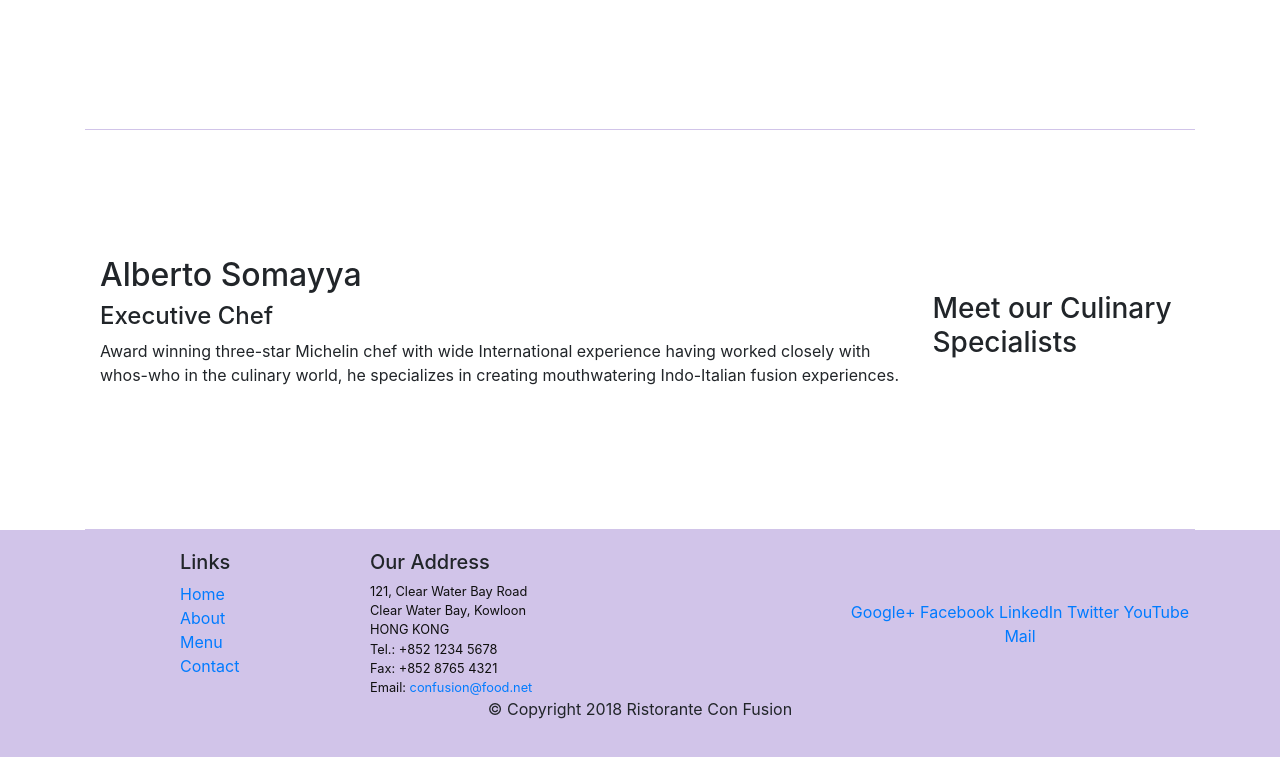
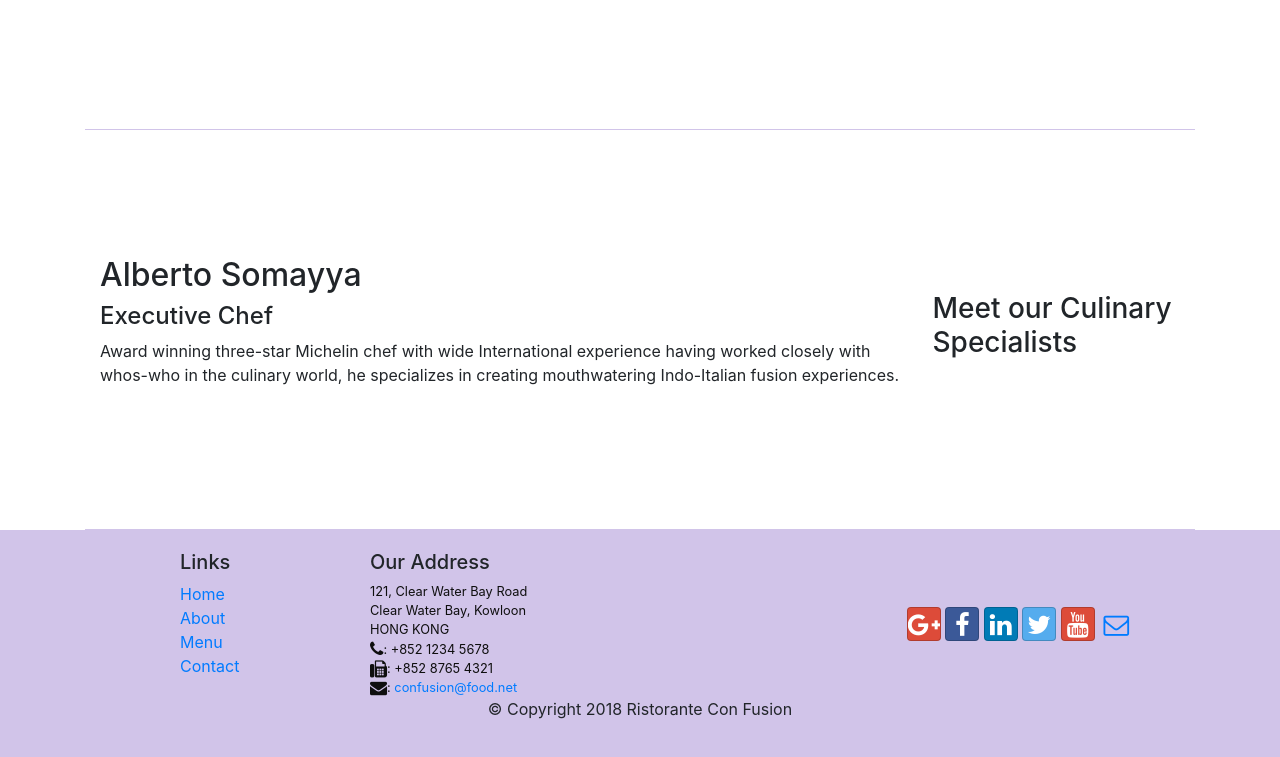
Before and after one commit to ailujailuj/bootstrap-exercise, a website: page index.html in a window 1280 px wide. Shown: the part 1004-1761 px from the top of the page. Drawn offline with nearby package versions, Linux system fonts and the light colour scheme.

Commit message:
adding font icons

```diff
--- a/index.html
+++ b/index.html
@@ -10,6 +10,8 @@
      <!-- Bootstrap CSS -->
      <link rel="stylesheet" href="node_modules/bootstrap/dist/css/bootstrap.min.css">
      <link href="css/styles.css" rel="stylesheet">
+     <link rel="stylesheet" href="node_modules/font-awesome/css/font-awesome.min.css">
+    <link rel="stylesheet" href="node_modules/bootstrap-social/bootstrap-social.css">
     <title>Ristorante Con Fusion</title>
 </head>
 
@@ -36,10 +38,10 @@
             <a class="navbar-brand" href="#">Ristorante Con Fusion</a>
             <div class="collapse navbar-collapse" id="Navbar">
                 <ul class="navbar-nav mr-auto">
-                    <li class="nav-item active"><a class="nav-link" href="#">Home</a></li>
-                    <li class="nav-item"><a class="nav-link" href="/aboutus.html">About</a></li>
-                    <li class="nav-item"><a class="nav-link" href="#">Menu</a></li>
-                    <li class="nav-item"><a class="nav-link" href="#">Contact</a></li>
+                    <li class="nav-item active"><a class="nav-link" href="#"><span class="fa fa-home fa-lg"></span>Home</a></li>
+                    <li class="nav-item"><a class="nav-link" href="/aboutus.html"><span class="fa fa-info fa-lg"></span>About</a></li>
+                    <li class="nav-item"><a class="nav-link" href="#"><span class="fa fa-list fa-lg"></span>Menu</a></li>
+                    <li class="nav-item"><a class="nav-link" href="#"><span class="fa fa-address-card fa-lg"></span>Contact</a></li>
                 </ul>
             </div>
         </div>
@@ -97,19 +99,19 @@
 		              121, Clear Water Bay Road<br>
 		              Clear Water Bay, Kowloon<br>
 		              HONG KONG<br>
-		              Tel.: +852 1234 5678<br>
-		              Fax: +852 8765 4321<br>
-		              Email: <a href="mailto:confusion@food.net">confusion@food.net</a>
+                      <i class="fa fa-phone fa-lg"></i>: +852 1234 5678<br>
+		              <i class="fa fa-fax fa-lg"></i>: +852 8765 4321<br>
+		              <i class="fa fa-envelope fa-lg"></i>: <a href="mailto:confusion@food.net">confusion@food.net</a>
 		           </address>
                 </div>
                 <div class="col-12 col-sm-4 align-self-center">
                     <div class="text-center">
-                        <a href="http://google.com/+">Google+</a>
-                        <a href="http://www.facebook.com/profile.php?id=">Facebook</a>
-                        <a href="http://www.linkedin.com/in/">LinkedIn</a>
-                        <a href="http://twitter.com/">Twitter</a>
-                        <a href="http://youtube.com/">YouTube</a>
-                        <a href="mailto:">Mail</a>
+                        <a class="btn btn-social-icon btn-google" href="http://google.com/+"><i class="fa fa-google-plus"></i></a>
+                        <a class="btn btn-social-icon btn-facebook" href="http://www.facebook.com/profile.php?id="><i class="fa fa-facebook"></i></a>
+                        <a class="btn btn-social-icon btn-linkedin" href="http://www.linkedin.com/in/"><i class="fa fa-linkedin"></i></a>
+                        <a class="btn btn-social-icon btn-twitter" href="http://twitter.com/"><i class="fa fa-twitter"></i></a>
+                        <a class="btn btn-social-icon btn-google" href="http://youtube.com/"><i class="fa fa-youtube"></i></a>
+                        <a class="btn btn-social-icon" href="mailto:"><i class="fa fa-envelope-o"></i></a>
                     </div>
                 </div>
            </div>
--- a/package.json
+++ b/package.json
@@ -15,6 +15,8 @@
   },
   "dependencies": {
     "bootstrap": "^4.0.0",
+    "bootstrap-social": "^5.1.1",
+    "font-awesome": "^4.7.0",
     "jquery": "^3.3.1",
     "popper.js": "^1.12.9"
   }
```
Also changed, not shown: 1 other file.
